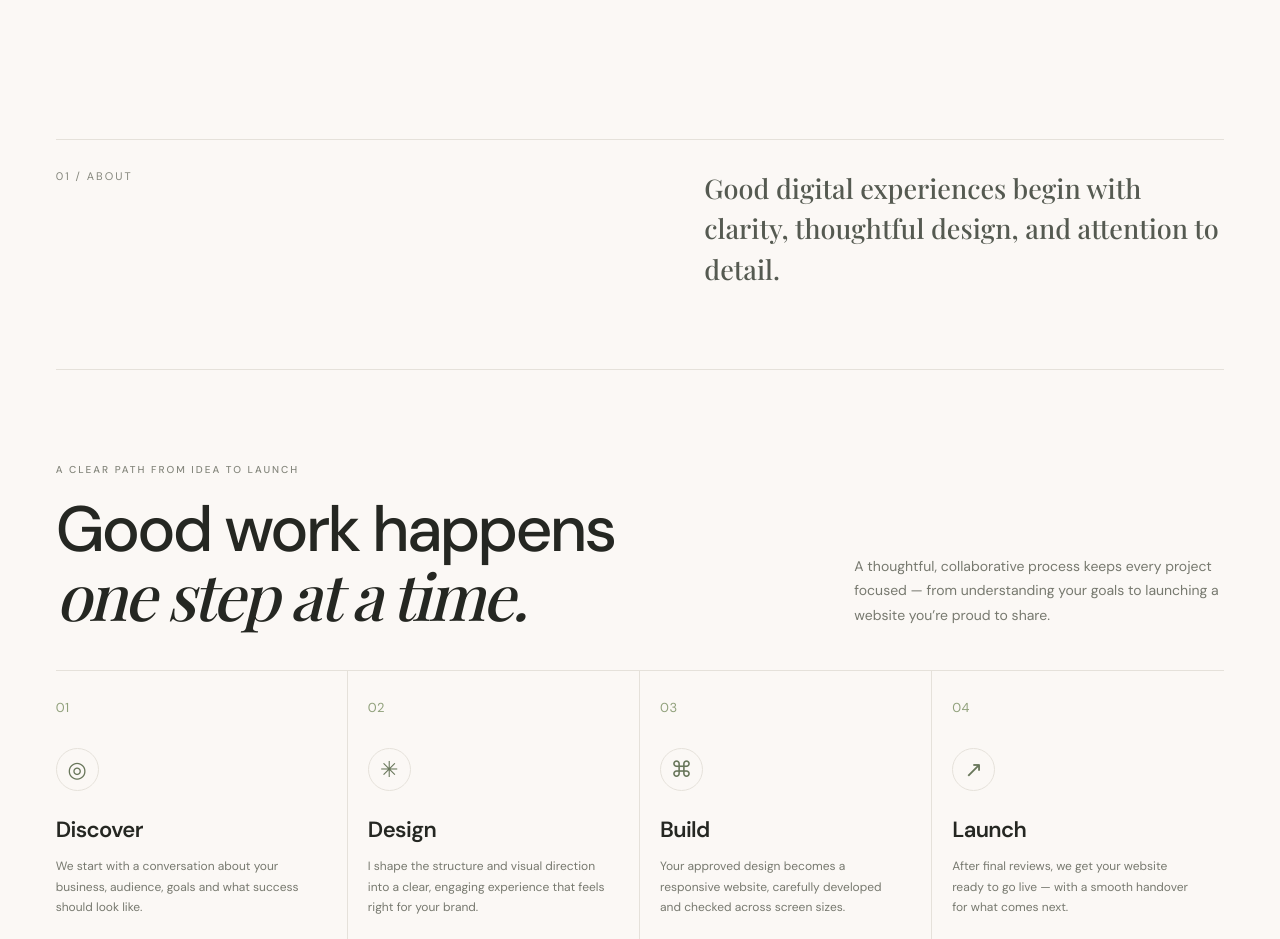
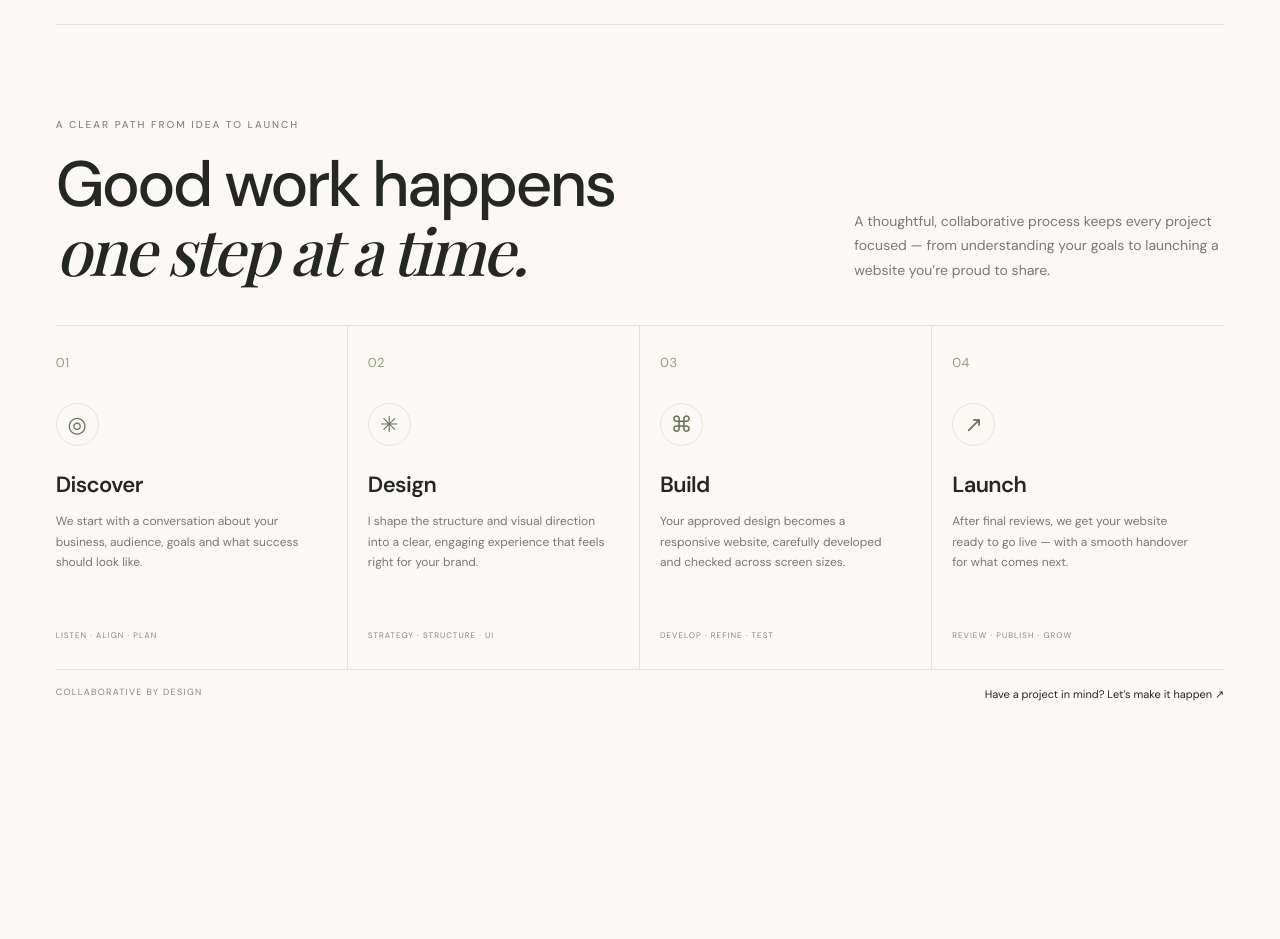
Before and after one commit to diademg/Senior-diamond, a Next.js app: page / in a window 1280 px wide. Shown: the part 2740-3679 px from the top of the page. After the commit the page ends 3477 px from the top, so only its background shows below. Built offline with nearby package versions, Linux system fonts and the light colour scheme; a web font is replaced by a local one.

Commit message:
Remove placeholder section between services and process

```diff
--- a/src/app/page.tsx
+++ b/src/app/page.tsx
@@ -87,7 +87,7 @@ export default function Home() {
       </div>
       <div className="services-footer"><span>DESIGN · DEVELOPMENT · DIGITAL GROWTH</span><a href="#contact">Have a project in mind? Let’s talk ↗</a></div>
     </section>
-    <section className="below-fold" id="about"><span>01 / ABOUT</span><p>Good digital experiences begin with clarity, thoughtful design, and attention to detail.</p></section>
+
     <section className="process-section" id="process" aria-labelledby="process-title">
       <div className="process-heading">
         <div><span className="section-eyebrow">A CLEAR PATH FROM IDEA TO LAUNCH</span><h2 id="process-title">Good work happens<br/><em>one step at a time.</em></h2></div>
```
